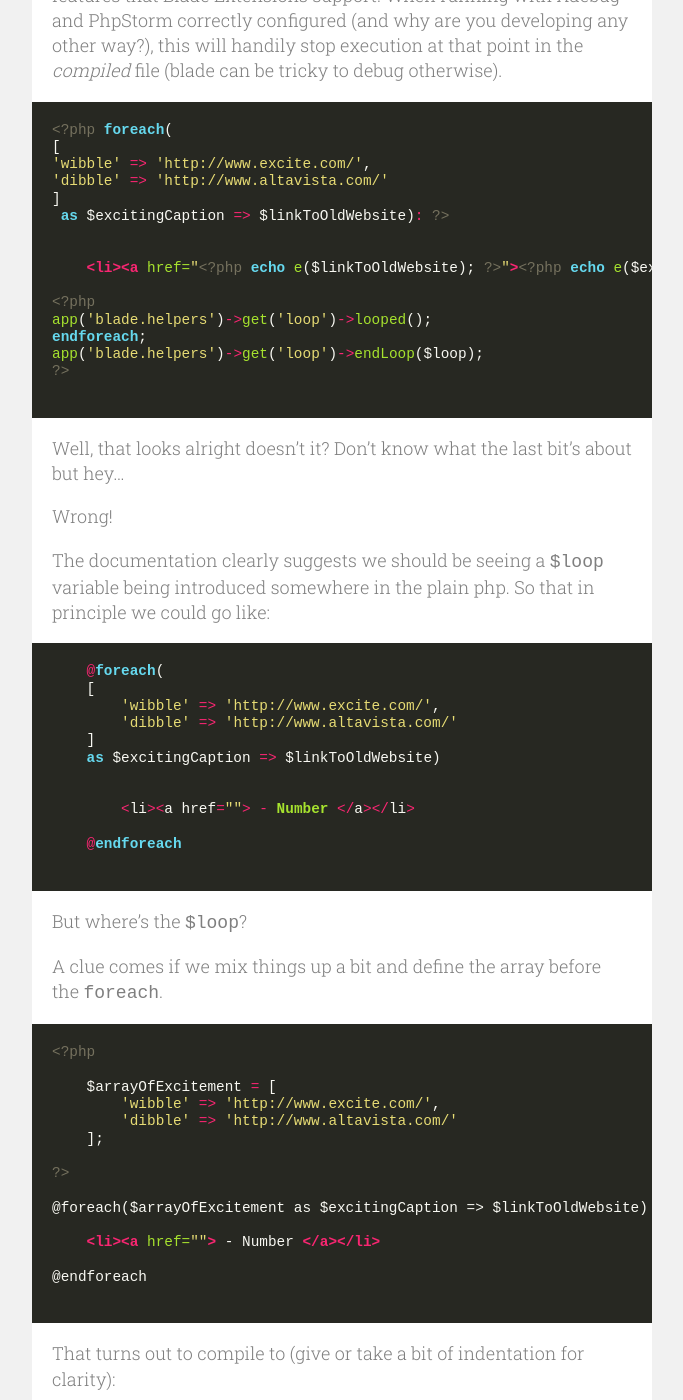
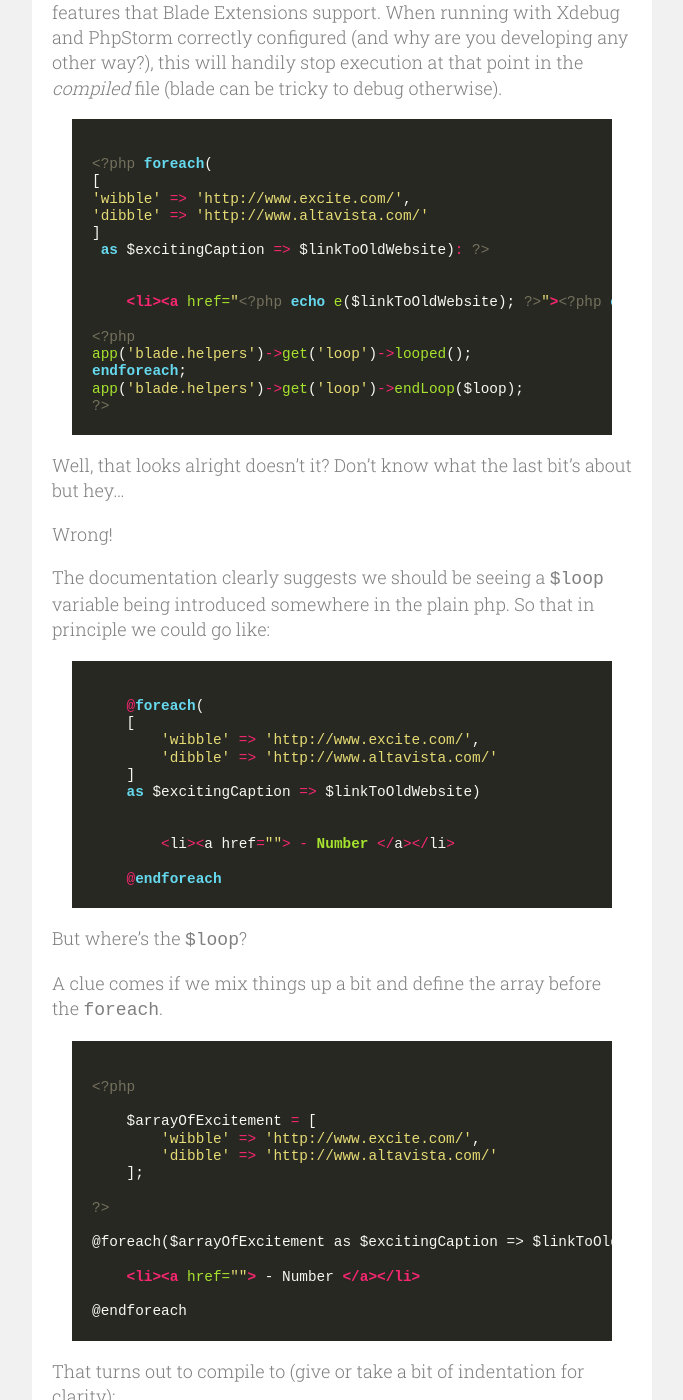
Before and after one commit to Cyber-Duck/Cyber-Duck.github.io, a Jekyll site: the page built from _posts/2016-08-16-the-dreaded-trying-to-get-property-of-non-object.markdown, in a window 1280 px wide and 1400 px high, scrolled down 1209 px. Shown: the whole window, without its empty margins (298-981 px from the left). Built offline with Jekyll 4.4.1, drawn with Linux system fonts in a browser that asks for light colours; comment, search, counter and statistics services are not loaded.

Commit message:
consistent formatting

````diff
--- a/_posts/2016-08-16-the-dreaded-trying-to-get-property-of-non-object.markdown
+++ b/_posts/2016-08-16-the-dreaded-trying-to-get-property-of-non-object.markdown
@@ -23,7 +23,7 @@ skip to the end and follow the instruction. Meanwhile, I'll try to flesh out a f
 In this somewhat contrived (don't be too shocked) example, let's suppose we want to list some of the latest sites
  we've discovered recently on our web adventures:
 
-```php
+{% highlight php startinline %}
 @foreach(
 [
     'wibble' => 'http://www.excite.com/',
@@ -35,8 +35,7 @@ In this somewhat contrived (don't be too shocked) example, let's suppose we want
 <li><a href="{{$linkToOldWebsite}}">{{$excitingCaption}}</a></li>
 
 @endforeach
-```
-
+{% endhighlight %}
 So let's stick that in the page and see what that compiles to.
 
 By the way we can make discovering that considerably easier by appending ```@breakpoint``` to the
@@ -44,7 +43,7 @@ above - one of the many useful features that Blade Extensions support. When runn
 configured (and why are you developing any other way?), this will handily stop execution at that point in the
 _compiled_ file (blade can be tricky to debug otherwise).
 
-```php
+{% highlight php startinline %}
 <?php foreach(
 [
 'wibble' => 'http://www.excite.com/',
@@ -61,8 +60,7 @@ endforeach;
 app('blade.helpers')->get('loop')->endLoop($loop);
 ?>
 
-```
-
+{% endhighlight %}
 Well, that looks alright doesn't it? Don't know what the last bit's about but hey...
 
 Wrong!
@@ -70,7 +68,7 @@ Wrong!
 The documentation clearly suggests we should be seeing a ```$loop``` variable being introduced somewhere in the plain php.
 So that in principle we could go like:
 
-```php
+{% highlight php startinline %}
     @foreach(
     [
         'wibble' => 'http://www.excite.com/',
@@ -83,13 +81,12 @@ So that in principle we could go like:
 
     @endforeach
 
-```
-
+{% endhighlight %}
 But where's the ```$loop```?
 
 A clue comes if we mix things up a bit and define the array before the ```foreach```.
 
-```php
+{% highlight php startinline %}
 <?php
 
     $arrayOfExcitement = [
@@ -105,11 +102,10 @@ A clue comes if we mix things up a bit and define the array before the ```foreac
 
 @endforeach
 
-```
-
+{% endhighlight %}
 That turns out to compile to (give or take a bit of indentation for clarity):
 
-```php
+{% highlight php startinline %}
 <?php
     app('blade.helpers')->get('loop')->newLoop($arrayOfExcitement);
     foreach(app('blade.helpers')->get('loop')->getLastStack()->getItems() as  $excitingCaption => $linkToOldWebsite):
@@ -123,8 +119,7 @@ That turns out to compile to (give or take a bit of indentation for clarity):
     endforeach;
     app('blade.helpers')->get('loop')->endLoop($loop);
 ?>
-```
-
+{% endhighlight %}
 That's rather different, isn't it? What's all this newLoop thingy-gummy about? And why is this suddenly working?
 And what can we do to fix it?
 
@@ -177,7 +172,7 @@ Well, not quite. Obviously we need to stick it in brackets. So we just change th
 
 The above isn't quite right either. Take a look at the full foreach directive (in ```vendor/radic/blade-extensions/src/directives.php```)
 
-```php
+{% highlight php startinline %}
     'foreach'     => [
         'pattern'     => '/(?<!\\w)(\\s*)@foreach(?:\\s*)\\((.*)(?:\\sas)(.*)\\)/',
         'replacement' => <<<'EOT'
@@ -188,8 +183,7 @@ foreach(app('blade.helpers')->get('loop')->getLastStack()->getItems() as $3):
 ?>
 EOT
 
-```
-
+{% endhighlight %}
 In other words, there's back-references in the replacement string. So actually we need to change the ```.``` to ```(?:.|\n)```
 to make it a non capturing  group - it's either that or change the replacement string to change the backreference indexes, and somehow
 that feels less elegant to me.
@@ -203,7 +197,7 @@ is loaded from blade_extensions.overrides.
 
 So tl;dr - the solution to the problem is to create a file in your project called ```config/blade_extensions.php``` with the following content:
 
-```php
+{% highlight php startinline %}
 <?php
 
 /*
@@ -221,6 +215,5 @@ return [
         ]
     ]
 ];
-```
-
+{% endhighlight %}
 And now you have access to ```$loop```. Use it wisely.
````
